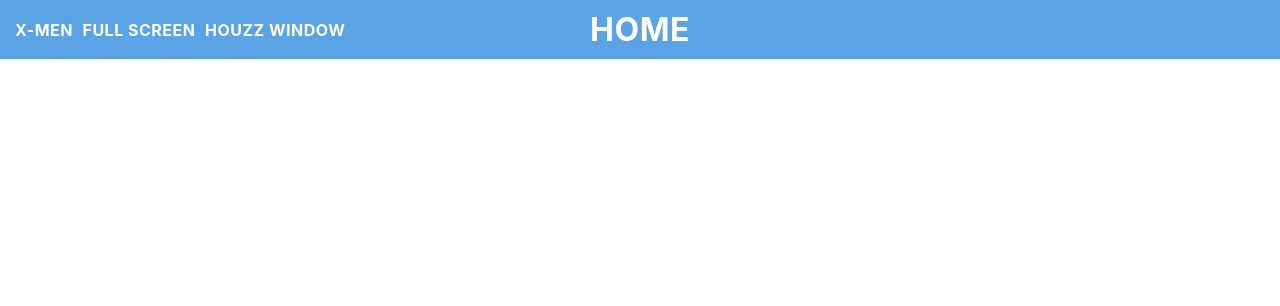
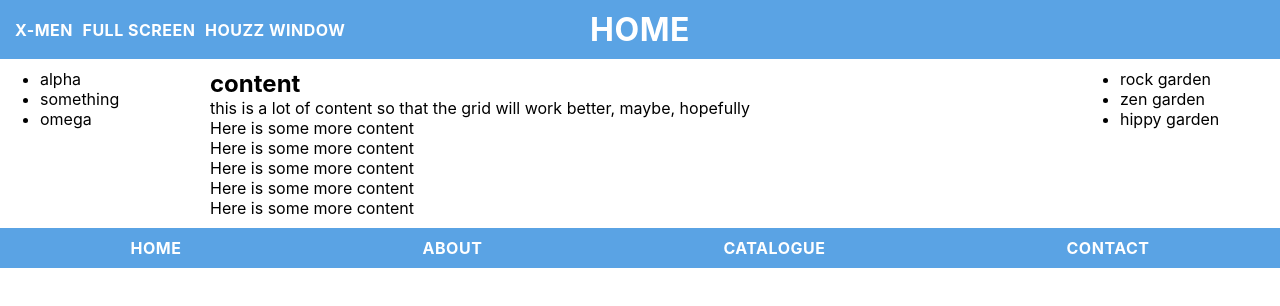
Before and after one commit to capnnemo2/artisan-trellis, a React (Create React App) app: page /site3 in a window 1280 px wide. Shown: the top 306 px of the page. Built offline with nearby package versions, Linux system fonts and the light colour scheme.

Commit message:
General site3 layout set

```diff
--- a/src/App.css
+++ b/src/App.css
@@ -69,3 +69,33 @@ nav a:hover {
 }
 
 /* NAV */
+
+/* FOOTER */
+
+.Footer {
+  background-color: rgb(90, 163, 228);
+  width: 100%;
+}
+
+.footer-links {
+  max-width: 1720px;
+  margin: 0 auto;
+  display: flex;
+  justify-content: space-around;
+  padding: 10px;
+}
+
+.footer-links a {
+  color: white;
+  text-decoration: none;
+  text-transform: uppercase;
+  font-weight: bolder;
+  letter-spacing: 0.5px;
+  transition: 0.2s all ease-in-out;
+}
+
+.footer-links a:hover {
+  opacity: 0.5;
+}
+
+/* FOOTER */
--- a/src/Landing/Landing.css
+++ b/src/Landing/Landing.css
@@ -11,8 +11,8 @@
 
 .blurb {
   background-color: white;
-  width: 20%;
-  height: 15%;
+  width: 25%;
+  height: 18%;
   text-align: center;
   border-radius: 15px;
   box-shadow: rgba(0, 0, 0, 1) 0px 20px 70px 4px;
--- a/src/Site3/Site3.css
+++ b/src/Site3/Site3.css
@@ -0,0 +1,34 @@
+.Site3 {
+  min-height: 100%;
+  display: grid;
+  /* grid-template-rows: auto 1fr auto; */
+
+  grid-template-areas:
+    "header header header"
+    "details window prod-nav"
+    "footer footer footer";
+
+  grid-template-columns: 200px auto 200px;
+  grid-template-rows: auto 1fr auto;
+  grid-gap: 10px;
+}
+
+.Nav {
+  grid-area: header;
+}
+
+.content-details {
+  grid-area: details;
+}
+
+.product-nav {
+  grid-area: prod-nav;
+}
+
+.content-window {
+  grid-area: window;
+}
+
+.Footer {
+  grid-area: footer;
+}
--- a/src/Site3/Site3.js
+++ b/src/Site3/Site3.js
@@ -1,13 +1,42 @@
 import React from "react";
 import "./Site3.css";
 import Nav from "../components/Nav";
+import Footer from "../components/Footer";
 import ReactTooltip from "react-tooltip";
+
+// TODO footer isnt sticky
 
 export default function Site3() {
   return (
     <div className="Site3">
       <Nav />
-      <div></div>
+      <div className="content-details">
+        <ul>
+          <li>alpha</li>
+          <li>something</li>
+          <li>omega</li>
+        </ul>
+      </div>
+      <div className="product-nav">
+        <ul>
+          <li>rock garden</li>
+          <li>zen garden</li>
+          <li>hippy garden</li>
+        </ul>
+      </div>
+      <div className="content-window">
+        <h2>content</h2>
+        <p>
+          this is a lot of content so that the grid will work better, maybe,
+          hopefully
+        </p>
+        <p>Here is some more content</p>
+        <p>Here is some more content</p>
+        <p>Here is some more content</p>
+        <p>Here is some more content</p>
+        <p>Here is some more content</p>
+      </div>
+      <Footer />
     </div>
   );
 }
--- /dev/null
+++ b/src/components/Footer.js
@@ -0,0 +1,15 @@
+import React from "react";
+import { Link } from "react-router-dom";
+
+export default function Footer() {
+  return (
+    <div className="Footer">
+      <div className="footer-links">
+        <Link to="/">Home</Link>
+        <Link to="/">About</Link>
+        <Link to="/">Catalogue</Link>
+        <Link to="/">Contact</Link>
+      </div>
+    </div>
+  );
+}
```
Also changed, not shown: 1 other file (tests, documents, lock files or other folders).
